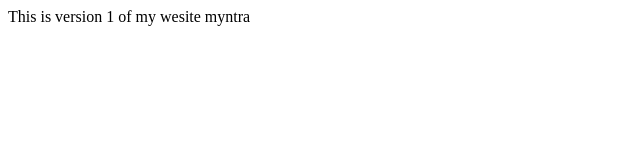
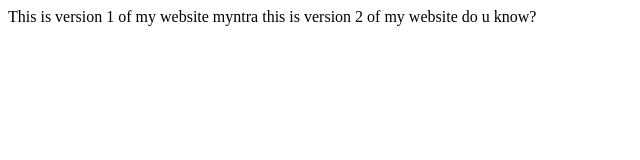
Before and after one commit to mohanreddyk324/myntra_repo, a plain HTML site: page index.html in a window 1280 px wide. Shown: the whole page, without its empty margins (0-640 px from the left). Drawn offline with Linux system fonts and the light colour scheme.

Commit message:
2nd version

```diff
--- a/index.html
+++ b/index.html
@@ -1,6 +1,7 @@
 <html>
 
-This is version 1 of my wesite myntra
-
+This is version 1 of my website myntra
+this is version 2 of my website
+do u know?
 
 </html>
```
